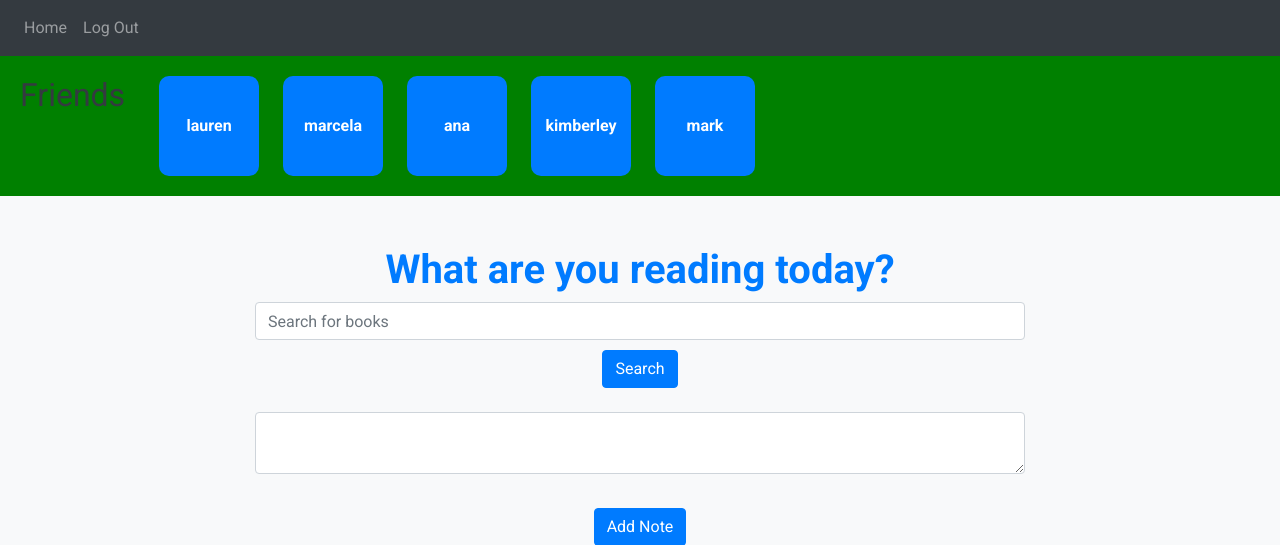
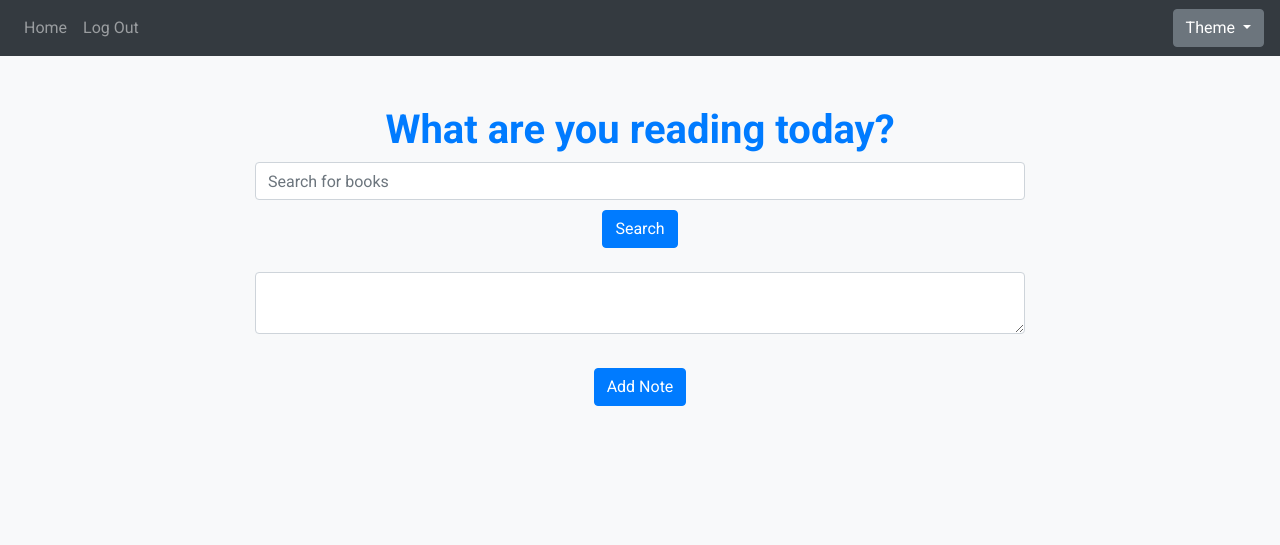
Before and after one commit to lhutchinson22/bookapp-python-flask-auth-db, a Flask app: page / in a window 1280 px wide. Shown: the top 545 px of the page. Run offline with Flask 3, Linux system fonts and the light colour scheme; a user stored in the database is signed in; some libraries are stand-ins or nearby versions.

Commit message:
added dark mode toggle

```diff
--- a/main.py
+++ b/main.py
@@ -3,4 +3,4 @@ from website import create_app
 app = create_app()
 
 if __name__ == '__main__':
-    app.run(debug=True)
+    app.run(debug=True, port=5001)
--- a/website/templates/base.html
+++ b/website/templates/base.html
@@ -8,7 +8,10 @@
       href="https://stackpath.bootstrapcdn.com/bootstrap/4.5.2/css/bootstrap.min.css"
       rel="stylesheet"
     />
-    <link rel="stylesheet" href="{{ url_for('static', filename='styles.css') }}">
+    <link
+      rel="stylesheet"
+      href="{{ url_for('static', filename='styles.css') }}"
+    />
   </head>
   <title>{% block title %}My Book App{% endblock %}</title>
 
@@ -25,17 +28,37 @@
       <div class="collapse navbar-collapse" id="navbar">
         <div class="navbar-nav">
           {% if user.is_authenticated %}
-          <a class="nav-item nav-link"id="home" href="/">Home</a>
-          <a class="nav-item nav-link"id="logout" href="/logout">Log Out</a>
+          <a class="nav-item nav-link" id="home" href="/">Home</a>
+          <a class="nav-item nav-link" id="logout" href="/logout">Log Out</a>
           {% else %}
           <a class="nav-item nav-link" id="login" href="/login">Login</a>
           <a class="nav-item nav-link" id="sigUp" href="/sign-up">Sign Up</a>
           {% endif %}
         </div>
+        <div class="ml-auto">
+          <div class="dropdown">
+            <button
+              class="btn btn-secondary dropdown-toggle"
+              type="button"
+              id="themeDropdown"
+              data-toggle="dropdown"
+              aria-haspopup="true"
+              aria-expanded="false"
+            >
+              Theme
+            </button>
+            <div class="dropdown-menu" aria-labelledby="themeDropdown">
+              <a class="dropdown-item" href="#" id="light-mode">Light</a>
+              <a class="dropdown-item" href="#" id="dark-mode">Dark</a>
+            </div>
+          </div>
+        </div>
+      </div>
     </nav>
 
     {% if user.is_authenticated %}
     <!-- Banner with circles -->
+    <!--
       <div class="banner" style="text-align: left;">
         <h2 style="display: inline-block; vertical-align: top; margin-right: 20px;">Friends</h2>
         <div style="display: inline-block;">
@@ -46,31 +69,26 @@
         <div class="circle">mark</div>
         </div>
       </div>
-    {% endif %}
-
-    {% with messages = get_flashed_messages(with_categories= true) %}
-      {% if messages %}
-          {% for category, message in messages %}
-          {% if category == "error" %}
-              <div class="alert alert-danger alter-dismissable fade show" role="alert">{{ message }}
+      -->
+    {% endif %} {% with messages = get_flashed_messages(with_categories= true)
+    %} {% if messages %} {% for category, message in messages %} {% if category
+    == "error" %}
+    <div class="alert alert-danger alter-dismissable fade show" role="alert">
+      {{ message }}
       <button type="button" class="close" data-dismiss="alert">
         <span aria-hidden="true">&times;</span>
       </button>
     </div>
     {% else %}
-              <div class="alert alert-success alter-dismissable fade show" role="alert">{{ message }}
+    <div class="alert alert-success alter-dismissable fade show" role="alert">
+      {{ message }}
       <button type="button" class="close" data-dismiss="alert">
         <span aria-hidden="true">&times;</span>
       </button>
     </div>
-            {% endif %}
-          {% endfor %}
-      {% endif %}
-    {% endwith %}
+    {% endif %} {% endfor %} {% endif %} {% endwith %}
 
-    <div class="container">
-      {% block content %}{% endblock %}
-    </div>
+    <div class="container">{% block content %}{% endblock %}</div>
 
     <!-- Bootstrap JS and dependencies -->
     <script src="https://code.jquery.com/jquery-3.5.1.slim.min.js"></script>
@@ -80,5 +98,21 @@
       type="text/javascript"
       src="{{ url_for('static', filename= 'index.js') }}"
     ></script>
+    <script>
+      document
+        .getElementById("light-mode")
+        .addEventListener("click", function () {
+          document.body.classList.remove("dark-mode");
+          document.body.style.backgroundColor = "#ffffff";
+          document.body.style.color = "#000000";
+        });
+      document
+        .getElementById("dark-mode")
+        .addEventListener("click", function () {
+          document.body.classList.add("dark-mode");
+          document.body.style.backgroundColor = "#121212";
+          document.body.style.color = "#ffffff";
+        });
+    </script>
   </body>
 </html>
```
Also changed, not shown: instance/database.db. Lines whose indentation alone changed are shown as unchanged.
